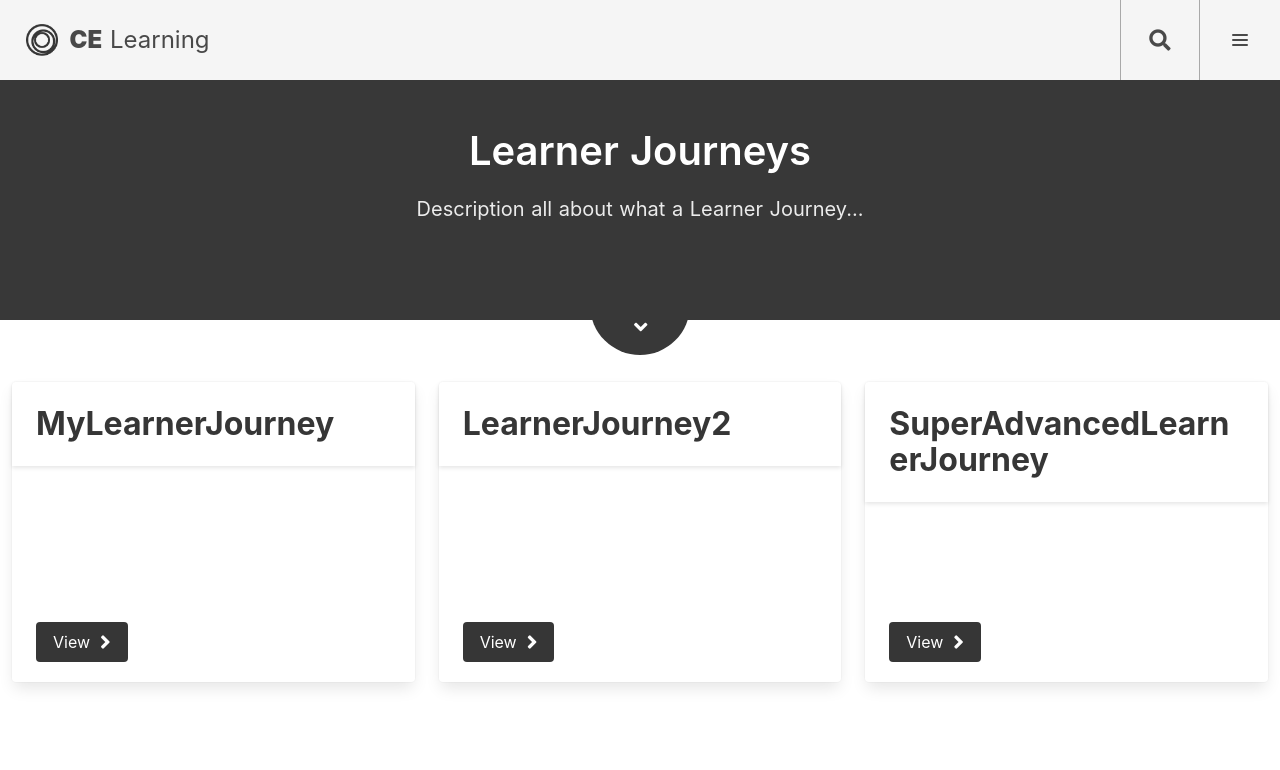
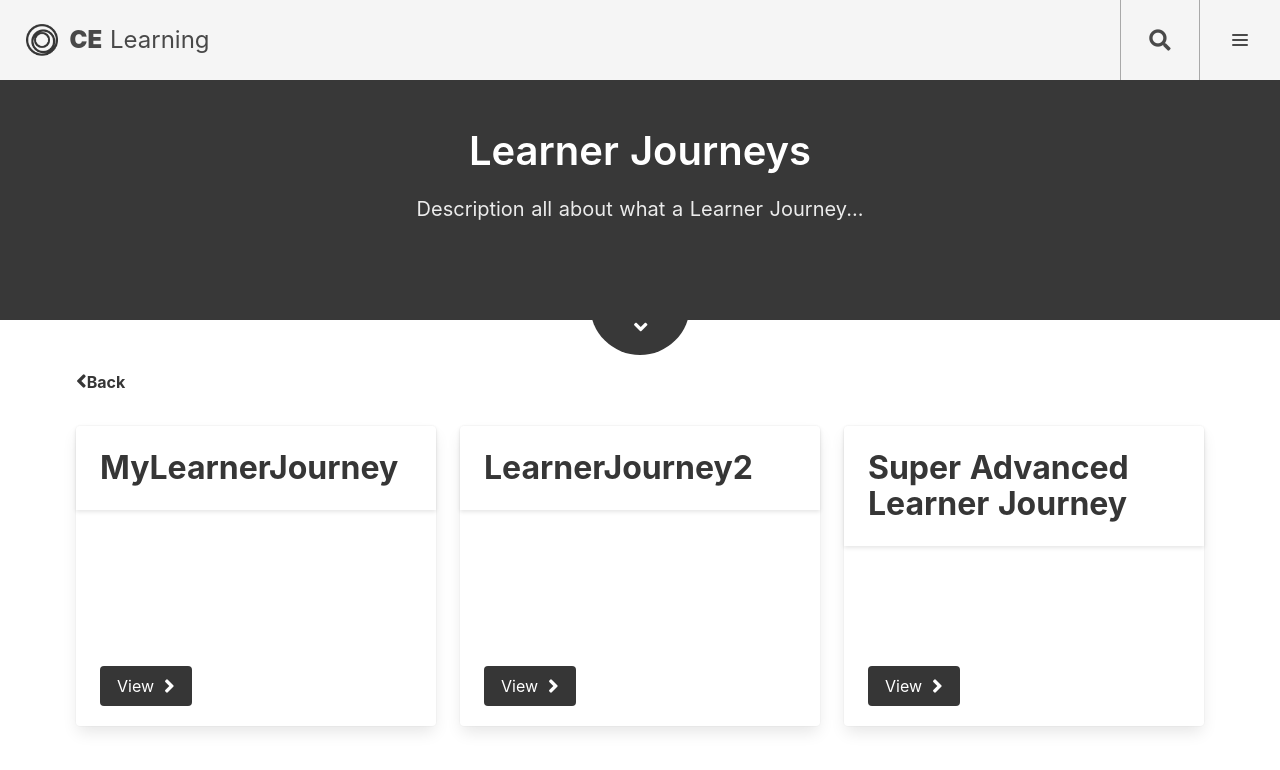
Before and after one commit to emfoundation/smf-prototype, a Nuxt app: page /learnerjourneys in a window 1280 px wide. Shown: the top 770 px of the page. Built offline with nearby package versions, Linux system fonts and the light colour scheme.

Commit message:
Styled the learner journey pages

```diff
--- a/components/UI/BackLink.vue
+++ b/components/UI/BackLink.vue
@@ -1,7 +1,7 @@
 <template>
   <nuxt-link :to="link" class="back has-text-dark has-text-weight-bold">
     <i class="fas fa-lg fa-angle-left"></i>
-    Back
+    <slot>Back</slot>
   </nuxt-link>
 </template>
 
--- a/pages/learnerjourneys/index.vue
+++ b/pages/learnerjourneys/index.vue
@@ -1,13 +1,17 @@
 <template>
   <div>
     <banner v-bind:title="title" v-bind:subtitle="subtitle"/>
-    <learnerjourney-list v-bind:items="learnerJourneys" />
+    <div class="container">
+      <back-link link="/" />
+      <learnerjourney-list v-bind:items="learnerJourneys" />
+    </div>
   </div>
 </template>
 
 <script>
 import LearnerjourneyList from '~/components/learnerjourneys/LearnerjourneysList';
 import Banner from '~/components/Banner';
+import BackLink from '~/components/UI/BackLink';
 
 export default {
   data () {
@@ -17,13 +21,14 @@ export default {
       learnerJourneys : [
         { "id": 1, "name": "MyLearnerJourney" },
         { "id": 2, "name": "LearnerJourney2" },
-        { "id": 3, "name": "SuperAdvancedLearnerJourney" },
+        { "id": 3, "name": "Super Advanced Learner Journey" },
       ],
     }
   },
   components : {
     Banner,
     LearnerjourneyList,
+    BackLink,
   },
   methods : {
     async getLearnerJourneys () {
```
